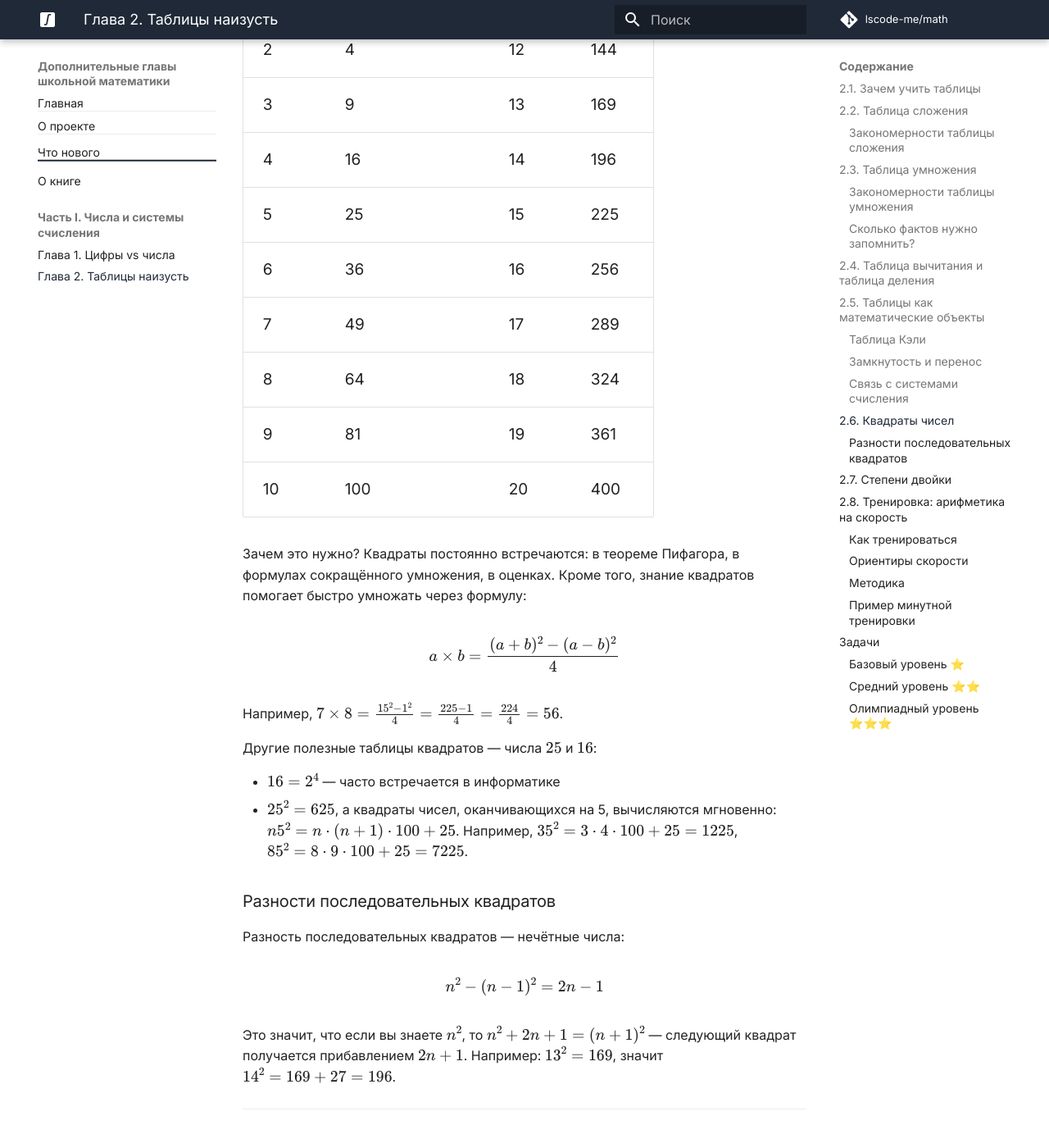
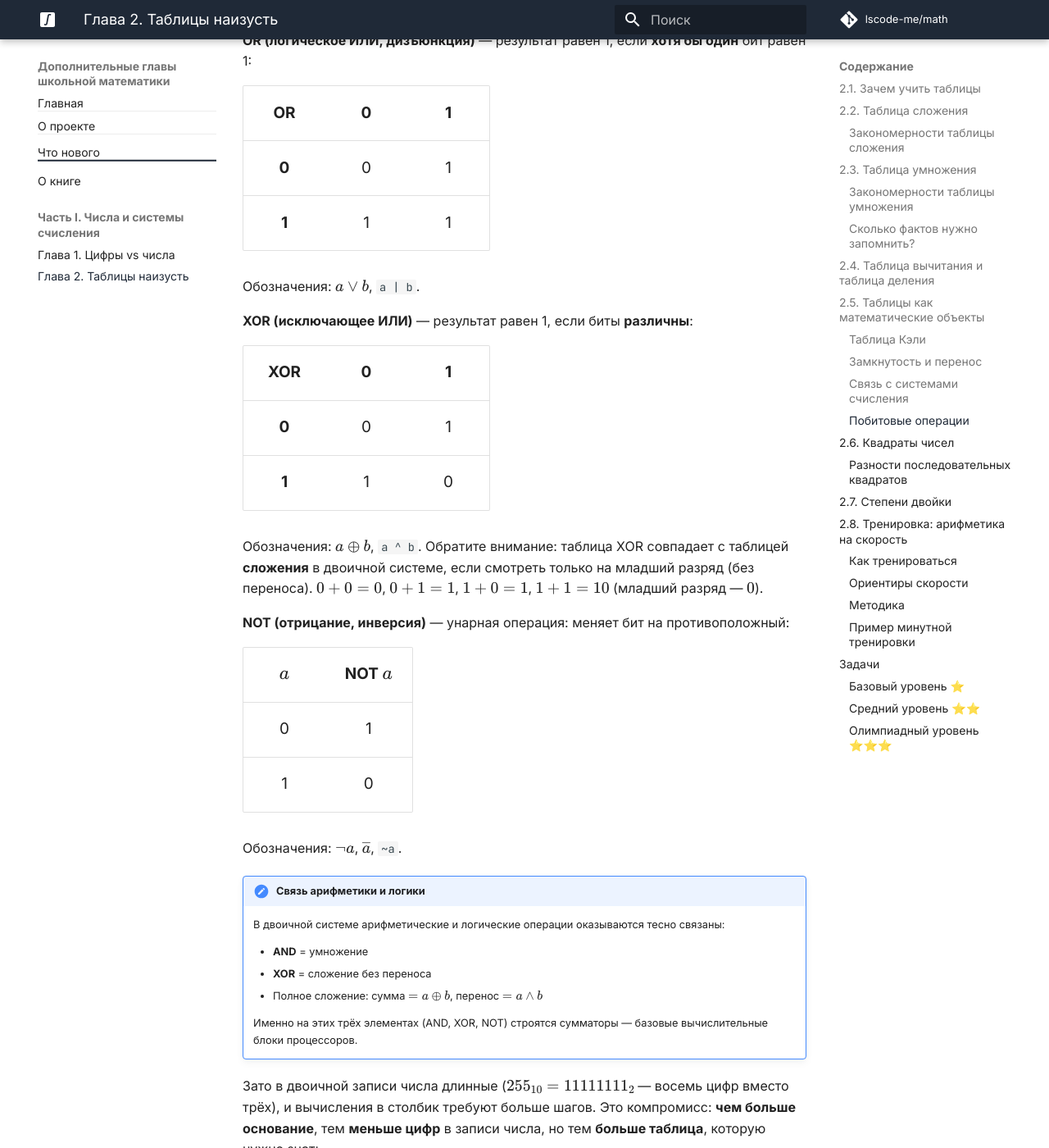
Before and after one commit to lscode-me/math, an MkDocs documentation site: the page built from docs/chapters/ch1/02-tables.md, in a window 1280 px wide and 1400 px high, scrolled down 7324 px. Shown: the whole window at 82% size. Built offline with MkDocs 1.6.1 and Material for MkDocs 9.7.7, drawn with Linux system fonts in a browser that asks for light colours; comment, search, counter and statistics services are not loaded; some of the changed text lies outside the part shown.

Commit message:
Глава 2.5: побитовые операции AND, OR, XOR, NOT

```diff
--- a/docs/chapters/ch1/02-tables.md
+++ b/docs/chapters/ch1/02-tables.md
@@ -171,6 +171,55 @@ $$a \div b = c \quad \Leftrightarrow \quad c \times b = a$$
 | **1** | 0 | 1 |
 
 Четыре факта сложения, четыре факта умножения — и всё. Именно поэтому двоичная арифметика так проста для реализации в электронике: каждый элементарный шаг вычислений сводится к тривиальной таблице.
+
+### Побитовые операции
+
+Помимо сложения и умножения, в двоичной системе есть ещё несколько операций, для которых тоже существуют свои «таблицы». Эти операции работают поразрядно — с каждой парой битов независимо — и широко используются в программировании и цифровой электронике.
+
+**AND (логическое И, конъюнкция)** — результат равен 1, только если **оба** бита равны 1:
+
+| AND | **0** | **1** |
+|:---:|:-----:|:-----:|
+| **0** | 0 | 0 |
+| **1** | 0 | 1 |
+
+Обозначения: $a \land b$, `a & b`, $a \cdot b$. Обратите внимание: таблица AND совпадает с таблицей **умножения** в двоичной системе.
+
+**OR (логическое ИЛИ, дизъюнкция)** — результат равен 1, если **хотя бы один** бит равен 1:
+
+| OR | **0** | **1** |
+|:--:|:-----:|:-----:|
+| **0** | 0 | 1 |
+| **1** | 1 | 1 |
+
+Обозначения: $a \lor b$, `a | b`.
+
+**XOR (исключающее ИЛИ)** — результат равен 1, если биты **различны**:
+
+| XOR | **0** | **1** |
+|:---:|:-----:|:-----:|
+| **0** | 0 | 1 |
+| **1** | 1 | 0 |
+
+Обозначения: $a \oplus b$, `a ^ b`. Обратите внимание: таблица XOR совпадает с таблицей **сложения** в двоичной системе, если смотреть только на младший разряд (без переноса). $0 + 0 = 0$, $0 + 1 = 1$, $1 + 0 = 1$, $1 + 1 = 10$ (младший разряд — $0$).
+
+**NOT (отрицание, инверсия)** — унарная операция: меняет бит на противоположный:
+
+| $a$ | NOT $a$ |
+|:---:|:-------:|
+| 0 | 1 |
+| 1 | 0 |
+
+Обозначения: $\lnot a$, $\overline{a}$, `~a`.
+
+!!! note "Связь арифметики и логики"
+    В двоичной системе арифметические и логические операции оказываются тесно связаны:
+
+    - **AND** = умножение
+    - **XOR** = сложение без переноса
+    - Полное сложение: сумма $= a \oplus b$, перенос $= a \land b$
+
+    Именно на этих трёх элементах (AND, XOR, NOT) строятся сумматоры — базовые вычислительные блоки процессоров.
 
 Зато в двоичной записи числа длинные ($255_{10} = 11111111_2$ — восемь цифр вместо трёх), и вычисления в столбик требуют больше шагов. Это компромисс: **чем больше основание**, тем **меньше цифр** в записи числа, но тем **больше таблица**, которую нужно знать.
 
```
